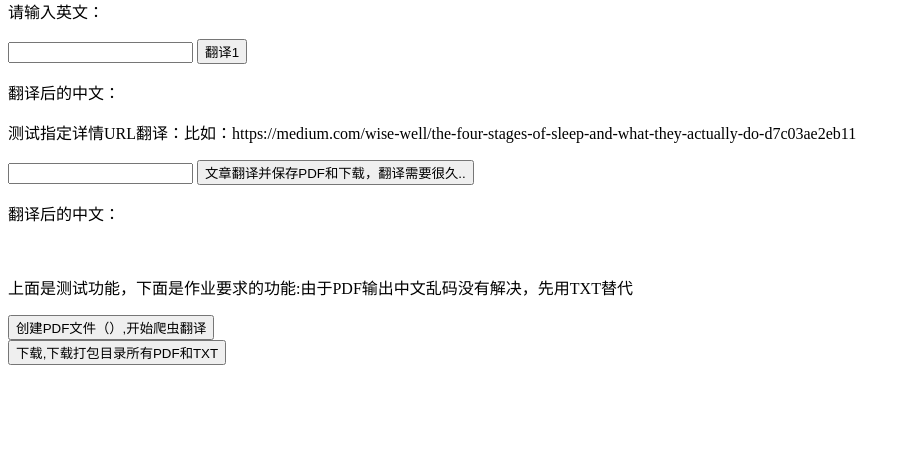
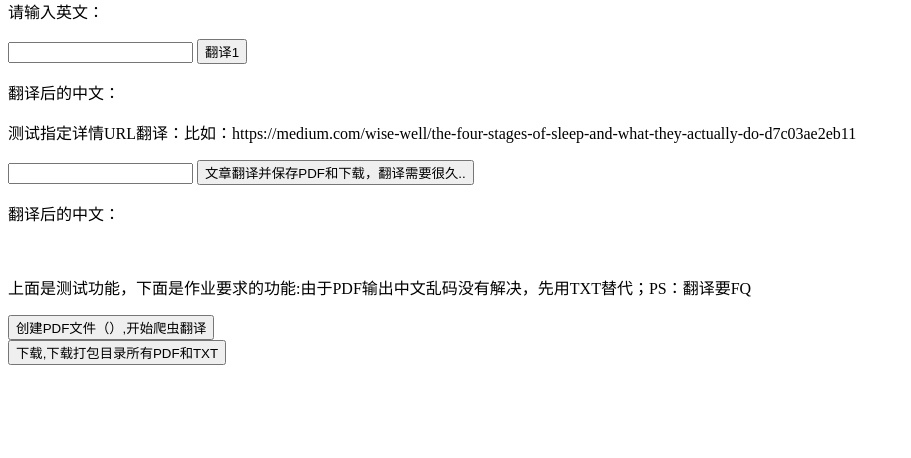
Before and after one commit to hard-stone/tfhomework, a Flask app: page / in a window 1280 px wide. Shown: the part 90-548 px from the top of the page, without its empty margins (0-911 px from the left). Run offline with Flask 3, Linux system fonts and the light colour scheme.

Commit message:
Add files via upload

```diff
--- a/templates/index.html
+++ b/templates/index.html
@@ -32,7 +32,7 @@
         <p>翻译后的中文：</p>
         <p>{{ articlechinese or '' }}</p>  </br>
 
-        <p>上面是测试功能，下面是作业要求的功能:由于PDF输出中文乱码没有解决，先用TXT替代</p>
+        <p>上面是测试功能，下面是作业要求的功能:由于PDF输出中文乱码没有解决，先用TXT替代；PS：翻译要FQ</p>
 
         <button type="submit" name="button" value="Create pdf files">创建PDF文件（）,开始爬虫翻译</button><br />
 
```
